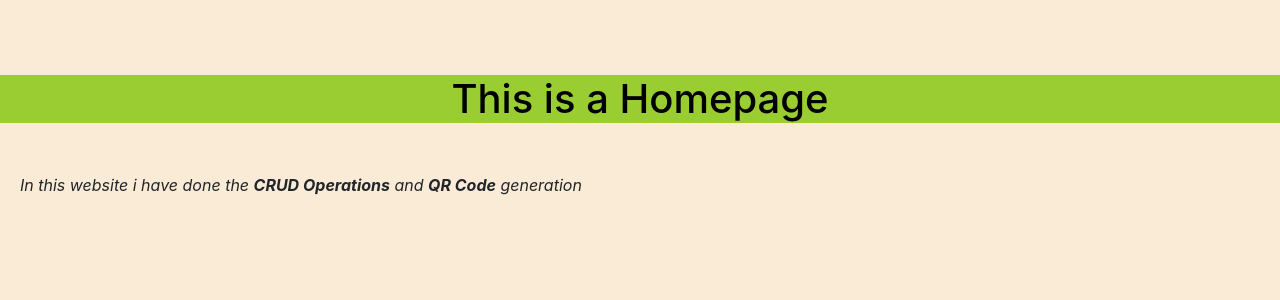
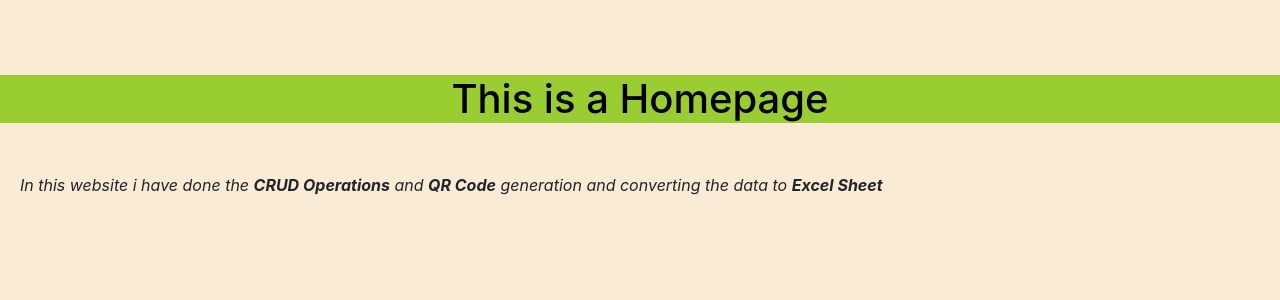
Before and after one commit to Shahid-45/Shahidafrid_internship, a Django app: page / in a window 1280 px wide. Shown: the part 56-356 px from the top of the page. Run offline with Django 3.2, Linux system fonts and the light colour scheme; some libraries are stand-ins or nearby versions.

Commit message:
Update Homepage.html

```diff
--- a/templates/Homepage.html
+++ b/templates/Homepage.html
@@ -34,7 +34,8 @@
       </nav>
       <div>
         <h1 style="text-align: center; margin-top: 75px; color:black; background-color:yellowgreen">This is a Homepage</h1>
-        <p style="margin-left: 20px; margin-top: 50px;"><i>In this website i have done the <b>CRUD Operations</b> and <b>QR Code</b> generation</i></p>
+        <p style="margin-left: 20px; margin-top: 50px;"><i>In this website i have done the <b>CRUD Operations</b> and <b>QR Code</b> generation and converting the data to <b>
+          Excel Sheet</b></i></p>
       </div>
 </body>
 </html>
```
